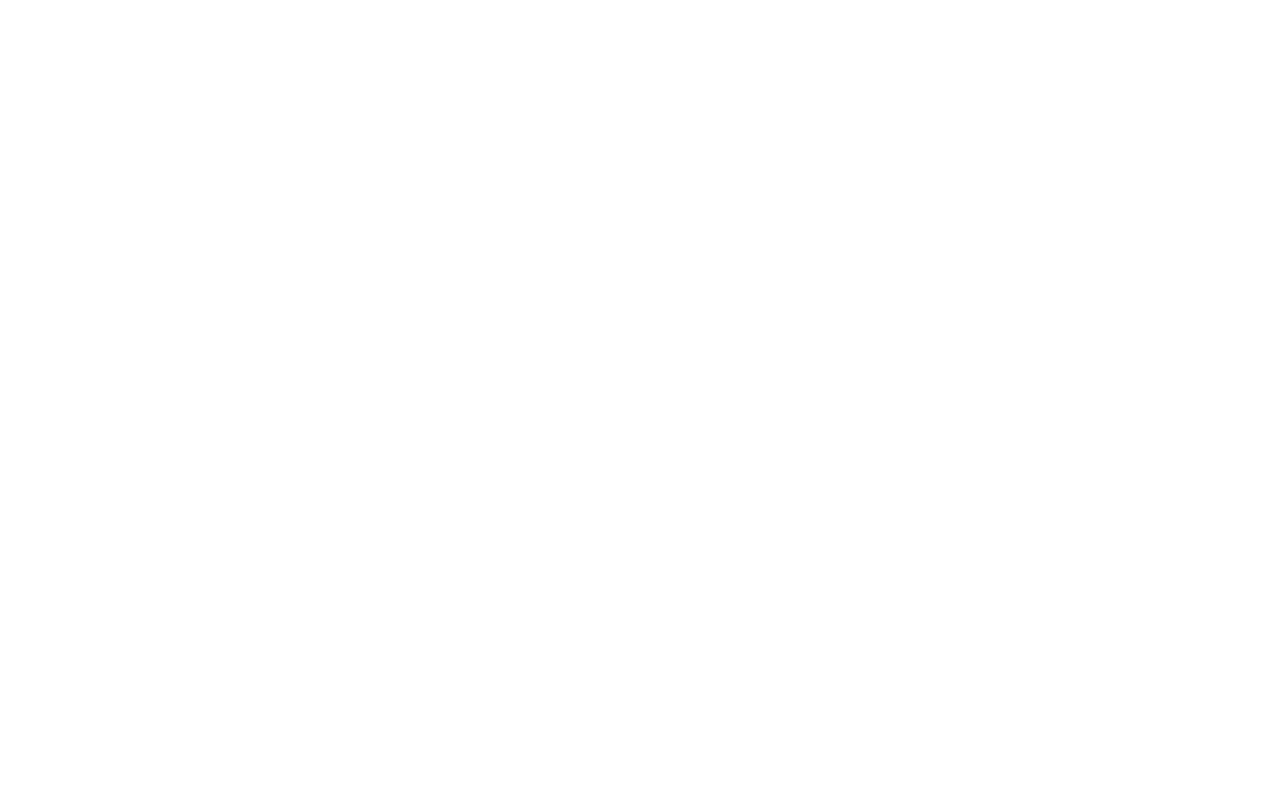
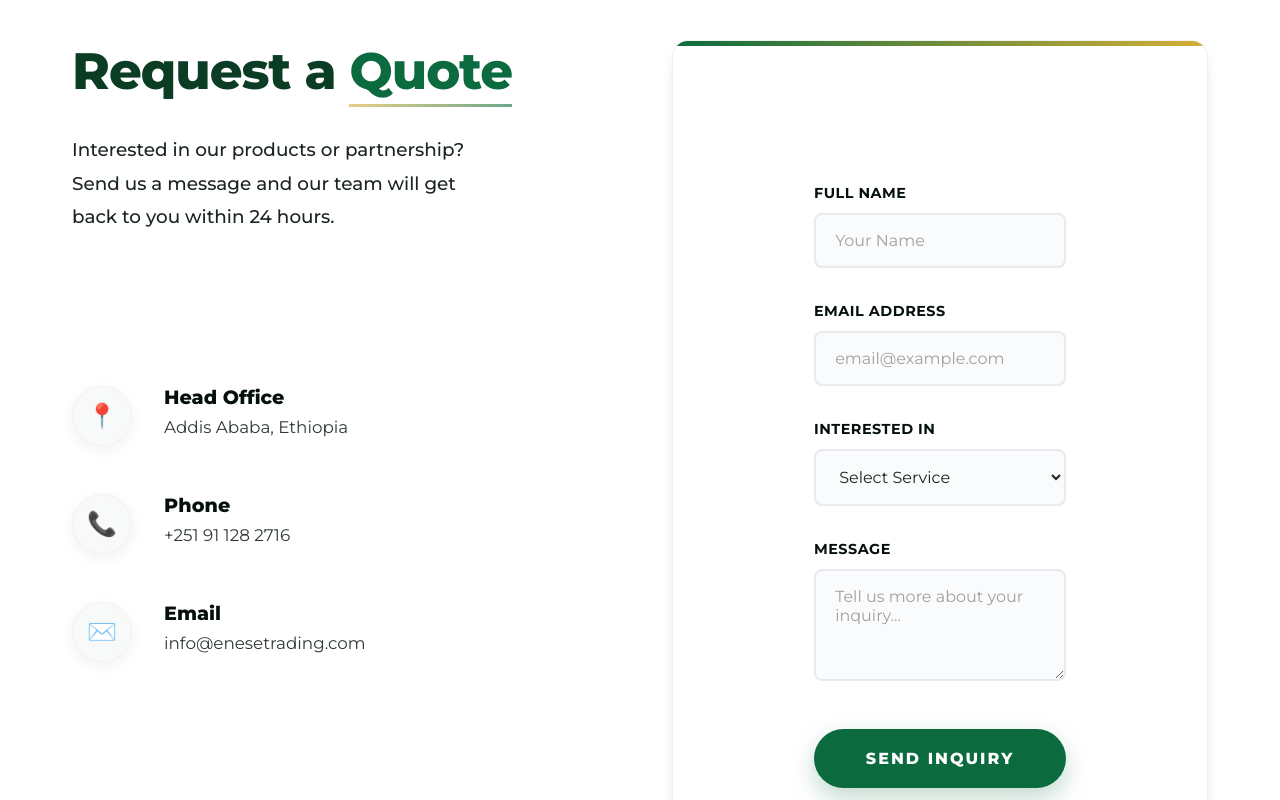
Before and after one commit to elsh1923/eneseTrading, a Next.js app: page /contact in a window 1280 px wide. Shown: the part 600-1400 px from the top of the page. Built offline with nearby package versions, Linux system fonts and the light colour scheme.

Commit message:
Updated about section navigation

```diff
--- a/src/app/contact/page.tsx
+++ b/src/app/contact/page.tsx
@@ -1,7 +1,30 @@
+"use client";
+
+import { useEffect } from "react";
 import PageHero from '@/components/PageHero/PageHero';
 import ContactForm from '@/components/Contact/ContactForm';
 
 export default function ContactPage() {
+  useEffect(() => {
+    const observerOptions = {
+      threshold: 0.1,
+      rootMargin: "0px 0px -50px 0px"
+    };
+
+    const observer = new IntersectionObserver((entries) => {
+      entries.forEach((entry) => {
+        if (entry.isIntersecting) {
+          entry.target.classList.add("reveal-visible");
+        }
+      });
+    }, observerOptions);
+
+    const revealElements = document.querySelectorAll(".reveal-on-scroll");
+    revealElements.forEach((el) => observer.observe(el));
+
+    return () => observer.disconnect();
+  }, []);
+
   return (
     <main>
       <PageHero
--- a/src/components/Contact/ContactForm.module.css
+++ b/src/components/Contact/ContactForm.module.css
@@ -21,11 +21,11 @@
   margin-bottom: var(--spacing-md);
   color: var(--color-text-heading);
   font-weight: 800;
-  letter-spacing: -0.5px;
+  letter-spacing: -1px;
 }
 
 .highlight {
-  color: var(--color-accent);
+  color: var(--color-secondary);
   position: relative;
 }
 
@@ -36,7 +36,7 @@
   left: 0;
   width: 100%;
   height: 3px;
-  background: var(--color-accent);
+  background: linear-gradient(90deg, var(--color-accent), var(--color-secondary));
   opacity: 0.6;
 }
 
@@ -46,12 +46,13 @@
   margin-bottom: calc(var(--spacing-xl) * 1.2);
   line-height: 1.8;
   font-weight: 500;
+  max-width: 90%;
 }
 
 .contactDetails {
   display: flex;
   flex-direction: column;
-  gap: calc(var(--spacing-md) * 1.2);
+  gap: calc(var(--spacing-md) * 1.5);
 }
 
 .detailItem {
@@ -61,67 +62,86 @@
 }
 
 .icon {
-  font-size: 1.7rem;
+  font-size: 1.5rem;
   background: linear-gradient(135deg, var(--color-surface), #f8f9fa);
   width: 60px;
   height: 60px;
   display: flex;
   align-items: center;
   justify-content: center;
-  border-radius: 12px;
+  border-radius: 50%;
   color: var(--color-accent);
   box-shadow: 0 4px 15px rgba(0,0,0,0.06);
   transition: all 0.3s ease;
+  border: 1px solid rgba(212, 175, 55, 0.1);
 }
 
 .detailItem:hover .icon {
-  transform: translateY(-4px);
+  transform: translateY(-4px) scale(1.1);
   box-shadow: 0 8px 25px rgba(212, 175, 55, 0.15);
+  background: var(--color-secondary);
+  color: white;
+  border-color: var(--color-secondary);
 }
 
 .detailTitle {
-  font-size: 1.1rem;
+  font-size: 1.2rem;
   color: var(--color-primary);
-  margin-bottom: 4px;
-  font-weight: 700;
+  margin-bottom: 5px;
+  font-weight: 800;
 }
 
 .detailItem p {
   color: var(--color-text);
-  font-size: 1rem;
-  line-height: 1.7;
+  font-size: 1.05rem;
+  line-height: 1.6;
+  opacity: 0.9;
 }
 
 .formWrapper {
   background: white;
   padding: calc(var(--spacing-xl) * 1.1);
-  border-radius: 20px;
-  box-shadow: 0 15px 50px rgba(0,0,0,0.1);
-  border: 1px solid rgba(0,0,0,0.06);
-  transition: all 0.3s ease;
+  border-radius: var(--radius-lg);
+  box-shadow: var(--shadow-lg);
+  border: 1px solid rgba(0,0,0,0.05);
+  transition: all 0.4s cubic-bezier(0.16, 1, 0.3, 1);
+  position: relative;
+  overflow: hidden;
+}
+
+.formWrapper::before {
+  content: '';
+  position: absolute;
+  top: 0;
+  left: 0;
+  width: 100%;
+  height: 5px;
+  background: linear-gradient(90deg, var(--color-secondary), var(--color-accent));
 }
 
 .formWrapper:hover {
-  box-shadow: 0 20px 60px rgba(0,0,0,0.12);
+  transform: translateY(-5px);
+  box-shadow: 0 25px 60px rgba(12, 107, 62, 0.15);
 }
 
 .form {
   display: flex;
   flex-direction: column;
-  gap: calc(var(--spacing-md) * 1.1);
+  gap: var(--spacing-md);
 }
 
 .formGroup {
   display: flex;
   flex-direction: column;
-  gap: var(--spacing-xs);
+  gap: 8px;
 }
 
 .formGroup label {
   font-weight: 700;
-  font-size: 0.95rem;
+  font-size: 0.9rem;
   color: var(--color-primary);
-  letter-spacing: 0.2px;
+  letter-spacing: 0.5px;
+  text-transform: uppercase;
 }
 
 .formGroup input,
@@ -129,11 +149,17 @@
 .formGroup textarea {
   padding: 1rem 1.2rem;
   border: 2px solid #e8eaed;
-  border-radius: 12px;
+  border-radius: var(--radius-md);
   font-family: inherit;
   font-size: 1rem;
   transition: all 0.3s ease;
   background: #fafbfc;
+  color: var(--color-text);
+}
+
+.formGroup input::placeholder,
+.formGroup textarea::placeholder {
+  color: #a0a0a0;
 }
 
 .formGroup input:focus,
@@ -142,53 +168,67 @@
   outline: none;
   border-color: var(--color-accent);
   background: white;
-  box-shadow: 0 4px 15px rgba(212, 175, 55, 0.1);
-  transform: translateY(-2px);
+  box-shadow: 0 0 0 4px rgba(212, 175, 55, 0.1);
 }
 
 .submitBtn {
-  background: linear-gradient(135deg, var(--color-primary), #0a5f37);
+  background: var(--color-secondary);
   color: white;
   padding: 1.25rem;
   border: none;
-  border-radius: 12px;
+  border-radius: 50px;
   font-weight: 800;
-  font-size: 1.05rem;
+  font-size: 1rem;
   cursor: pointer;
   transition: all 0.4s cubic-bezier(0.16, 1, 0.3, 1);
   margin-top: var(--spacing-sm);
   text-transform: uppercase;
-  letter-spacing: 1px;
-  box-shadow: 0 8px 20px rgba(12, 107, 62, 0.2);
+  letter-spacing: 2px;
+  box-shadow: 0 10px 25px rgba(12, 107, 62, 0.25);
 }
 
 .submitBtn:hover {
-  transform: translateY(-4px);
-  box-shadow: 0 15px 35px rgba(12, 107, 62, 0.3);
-  background: linear-gradient(135deg, #0a5f37, var(--color-primary));
+  transform: translateY(-3px);
+  box-shadow: 0 15px 35px rgba(12, 107, 62, 0.4);
+  background: var(--color-accent);
+  color: var(--color-primary);
 }
 
 .successMessage {
   text-align: center;
-  padding: calc(var(--spacing-xl) * 1.2) calc(var(--spacing-lg) * 1.2);
-  background: white;
-  border-radius: 16px;
-  box-shadow: 0 12px 40px rgba(0,0,0,0.12);
-  animation: revealUp 0.5s ease;
+  padding: var(--spacing-lg);
+  display: flex;
+  flex-direction: column;
+  align-items: center;
+  justify-content: center;
+  height: 100%;
+}
+
+.successIcon {
+  font-size: 3rem;
+  color: var(--color-secondary);
+  margin-bottom: var(--spacing-md);
+  width: 80px;
+  height: 80px;
+  background: rgba(12, 107, 62, 0.1);
+  border-radius: 50%;
+  display: flex;
+  align-items: center;
+  justify-content: center;
 }
 
 .successMessage h3 {
-  font-size: 2.2rem;
-  color: var(--color-green);
-  margin-bottom: var(--spacing-md);
+  font-size: 2rem;
+  color: var(--color-primary);
+  margin-bottom: var(--spacing-xs);
   font-weight: 800;
 }
 
 .successMessage p {
-  font-size: 1.15rem;
+  font-size: 1.1rem;
   color: var(--color-text);
   margin-bottom: var(--spacing-lg);
-  line-height: 1.8;
+  line-height: 1.6;
 }
 
 @media (max-width: 900px) {
@@ -196,22 +236,16 @@
     grid-template-columns: 1fr;
     gap: var(--spacing-lg);
   }
+  .formWrapper {
+    padding: var(--spacing-lg);
+  }
 }
 
 @media (max-width: 768px) {
   .title {
     font-size: 2.2rem;
   }
-  .formWrapper {
-    padding: var(--spacing-md);
-  }
-  .successMessage h3 {
-    font-size: 1.6rem;
+  .subtitle {
+    font-size: 1rem;
   }
 }
-
-@media (max-width: 480px) {
-  .title {
-    font-size: 1.8rem;
-  }
-}
--- a/src/components/Contact/ContactForm.tsx
+++ b/src/components/Contact/ContactForm.tsx
@@ -21,21 +21,21 @@
 
             <div className={styles.contactDetails}>
               <div className={styles.detailItem}>
-                <span className={styles.icon}>📍</span>
+                <div className={styles.icon}>📍</div>
                 <div>
                   <h4 className={styles.detailTitle}>Head Office</h4>
                   <p>Addis Ababa, Ethiopia</p>
                 </div>
               </div>
               <div className={styles.detailItem}>
-                <span className={styles.icon}>📞</span>
+                <div className={styles.icon}>📞</div>
                 <div>
                   <h4 className={styles.detailTitle}>Phone</h4>
                   <p>+251 91 128 2716</p>
                 </div>
               </div>
               <div className={styles.detailItem}>
-                <span className={styles.icon}>✉️</span>
+                <div className={styles.icon}>✉️</div>
                 <div>
                   <h4 className={styles.detailTitle}>Email</h4>
                   <p>info@enesetrading.com</p>
@@ -47,6 +47,7 @@
           <div className={`${styles.formWrapper} reveal-on-scroll`} style={{ transitionDelay: '0.2s' }}>
             {isSubmitted ? (
               <div className={styles.successMessage}>
+                <div className={styles.successIcon}>✓</div>
                 <h3>Thank You!</h3>
                 <p>Your inquiry has been sent successfully. Our team will contact you shortly.</p>
                 <button onClick={() => setIsSubmitted(false)} className={styles.submitBtn}>Send Another Message</button>
@@ -63,7 +64,7 @@
                 </div>
                 <div className={styles.formGroup}>
                   <label>Interested in</label>
-                  <select required>
+                  <select required className={styles.select}>
                     <option value="">Select Service</option>
                     <option value="export">Export Products</option>
                     <option value="import">Import Products</option>
--- a/src/components/Navbar/Navbar.tsx
+++ b/src/components/Navbar/Navbar.tsx
@@ -35,8 +35,6 @@
           <li><Link href="/" onClick={() => setIsMenuOpen(false)}>Home</Link></li>
           <li><Link href="/about" onClick={() => setIsMenuOpen(false)}>About</Link></li>
           <li><Link href="/services" onClick={() => setIsMenuOpen(false)}>Services</Link></li>
-          <li><Link href="/markets" onClick={() => setIsMenuOpen(false)}>Global Markets</Link></li>
-          <li><Link href="/sustainability" onClick={() => setIsMenuOpen(false)}>Sustainability</Link></li>
           <li><Link href="/contact" onClick={() => setIsMenuOpen(false)}>Contact Us</Link></li>
         </ul>
       </div>
```
Also changed, not shown: src/components/About/About.module.css (+11 -14 lines).
